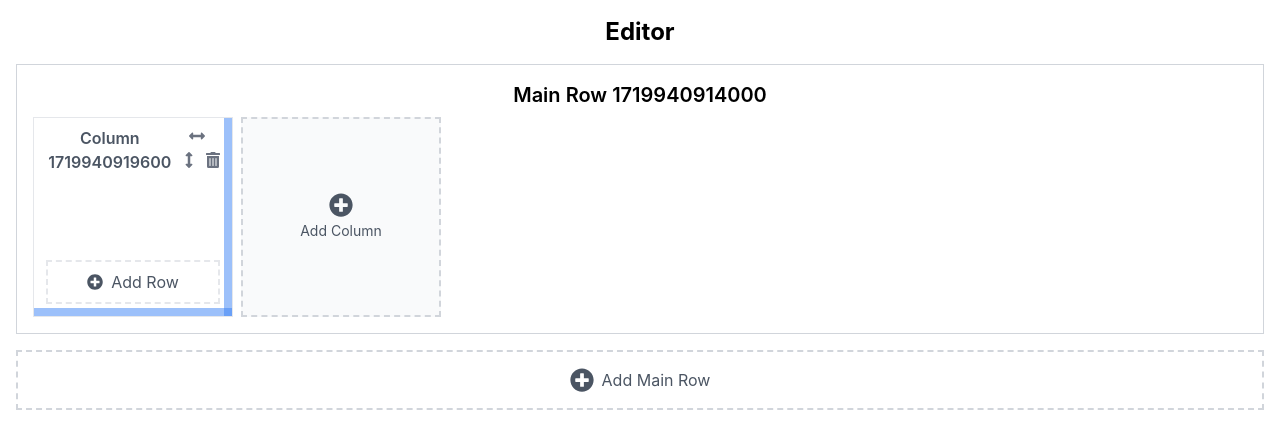
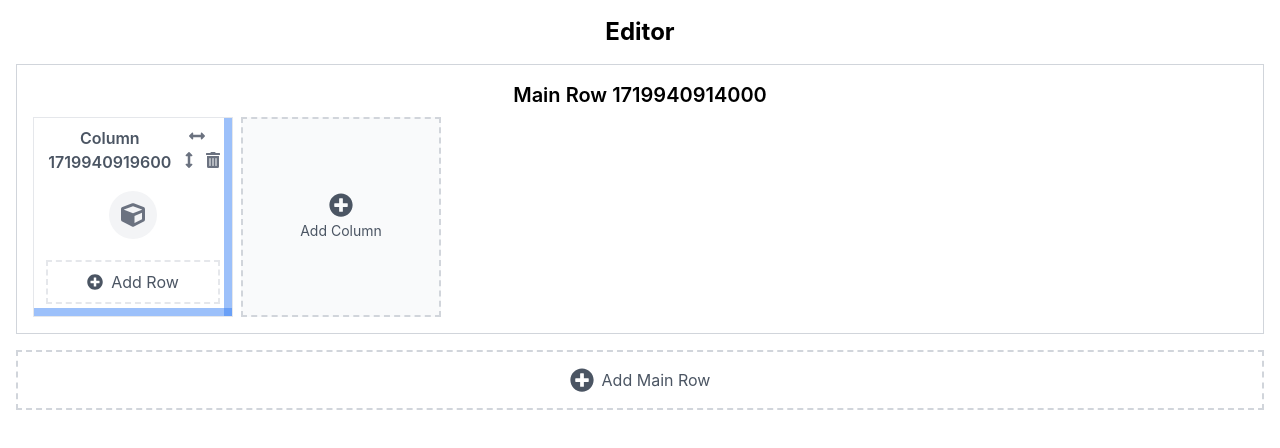
Before and after one commit to cyberjungle-io/subconnect, a React (Create React App) app: page / in a window 1280 px wide. Both pictures are taken after a click on the button "Add Column". Shown: the top 448 px of the page. Built offline with nearby package versions, Linux system fonts and the light colour scheme.

Commit message:
Added content modal and color picker

```diff
--- a/src/components/Editor/Column.jsx
+++ b/src/components/Editor/Column.jsx
@@ -1,16 +1,21 @@
-import React from "react";
+import React, { useState } from "react";
 import {
   FaTrashAlt,
   FaArrowsAltH,
   FaArrowsAltV,
   FaPlusCircle,
+  FaPalette,
+  FaCube,
 } from "react-icons/fa";
 import UseEditor from "../../hooks/useEditor";
 import ErrorBoundary from "../common/ErrorBoundary";
 import ResizeHandle from "./ResizeHandle";
 import AddColumnButton from "./AddColumnButton";
+import Modal from "../common/Modal";
+import ColorPicker from "../common/ColorPicker";
 
 const Column = ({ column, rowIndex, path = [], nestingLevel = 0 }) => {
+  const [isModalOpen, setIsModalOpen] = useState(false);
   const {
     columnWidths,
     columnHeights,
@@ -22,6 +27,7 @@ const Column = ({ column, rowIndex, path = [], nestingLevel = 0 }) => {
     addColumn,
     expandColumnWidth,
     expandColumnHeight,
+    updateColumnColor,
   } = UseEditor();
 
   const borderColor = `border-${
@@ -38,6 +44,14 @@ const Column = ({ column, rowIndex, path = [], nestingLevel = 0 }) => {
     console.log('Expanding height for column:', { id: column.id, rowIndex, path });
     expandColumnHeight(column.id, rowIndex, path);
   };
+  const handleColorSelect = (color) => {
+    updateColumnColor(column.id, color);
+    setIsModalOpen(false);
+  };
+
+  const hasRows = column.rows.length > 0;
+  const hasContent = column.content || column.color; // Adjust this based on how you're storing content
+  const shouldShowTopLeftButton = hasRows || hasContent;
 
   return (
     <ErrorBoundary>
@@ -47,6 +61,7 @@ const Column = ({ column, rowIndex, path = [], nestingLevel = 0 }) => {
         style={{
           width: `${columnWidths[column.id]}px`,
           height: `${columnHeights[column.id]}px`,
+          backgroundColor: column.color || 'transparent',
         }}
       >
         {/* Column Header */}
@@ -79,9 +94,23 @@ const Column = ({ column, rowIndex, path = [], nestingLevel = 0 }) => {
           </div>
         </div>
 
+        {/* Content Picker Button */}
+        {shouldShowTopLeftButton ? (
+          <div className="absolute top-2 left-2 z-10">
+            <button
+              onClick={() => setIsModalOpen(true)}
+              className="p-2 bg-gray-100 rounded-full text-gray-500 hover:bg-gray-200 hover:text-gray-700 transition-colors"
+              title="Add content"
+            >
+              <FaCube size={16} />
+            </button>
+          </div>
+        ) : null}
+
         {/* Scrollable Content Area */}
-        <div className="flex-grow overflow-auto p-2">
-          {column.rows.map((row, idx) => (
+        <div className="flex-grow overflow-auto p-2 relative">
+          {hasRows ? (
+            column.rows.map((row, idx) => (
               <div
                 key={row.id}
                 className="border border-gray-300 p-2 mb-2 bg-gray-50"
@@ -118,10 +147,31 @@ const Column = ({ column, rowIndex, path = [], nestingLevel = 0 }) => {
                   />
                 </div>
               </div>
-          ))}
+            ))
+          ) : !hasContent ? (
+            <div className="flex items-center justify-center h-full">
+              {/* Content Picker Button (centered when no content and no rows) */}
+              <button
+                onClick={() => setIsModalOpen(true)}
+                className="p-3 bg-gray-100 rounded-full text-gray-500 hover:bg-gray-200 hover:text-gray-700 transition-colors"
+                title="Add content"
+              >
+                <FaCube size={24} />
+              </button>
+            </div>
+          ) : null}
+
+          {/* Display content here if it exists */}
+          {hasContent && !hasRows && (
+            <div className="h-full flex items-center justify-center">
+              {/* Replace this with actual content rendering */}
+              <span className="text-gray-500">Content goes here</span>
+            </div>
+          )}
         </div>
 
-        <div className="p-3 ">
+        {/* Add Row Button (always present) */}
+        <div className="p-3">
           <button
             onClick={handleAddRow}
             className={`flex items-center justify-center w-full border-2 border-dashed ${borderColor} p-2 ${textColor} hover:bg-gray-50 transition-colors`}
@@ -139,6 +189,10 @@ const Column = ({ column, rowIndex, path = [], nestingLevel = 0 }) => {
           onMouseDown={(e) => handleResizeStart(e, column.id, true)}
           isVertical={true}
         />
+
+        <Modal isOpen={isModalOpen} onClose={() => setIsModalOpen(false)}>
+          <ColorPicker onColorSelect={handleColorSelect} />
+        </Modal>
       </div>
     </ErrorBoundary>
   );
--- /dev/null
+++ b/src/components/common/ColorPicker.jsx
@@ -0,0 +1,33 @@
+import React from 'react';
+
+const COLORS = [
+  { name: 'Red', value: '#FF0000' },
+  { name: 'Blue', value: '#0000FF' },
+  { name: 'Green', value: '#00FF00' },
+  { name: 'Yellow', value: '#FFFF00' },
+  { name: 'Purple', value: '#800080' },
+  { name: 'Orange', value: '#FFA500' },
+];
+
+const ColorPicker = ({ onColorSelect }) => {
+  return (
+    <div>
+      <h2 className="text-xl font-bold mb-4">Select Column Color</h2>
+      <div className="grid grid-cols-3 gap-4">
+        {COLORS.map((color) => (
+          <button
+            key={color.name}
+            onClick={() => onColorSelect(color.value)}
+            className="p-4 rounded transition-transform transform hover:scale-105"
+            style={{ backgroundColor: color.value }}
+            title={color.name}
+          >
+            <span className="sr-only">{color.name}</span>
+          </button>
+        ))}
+      </div>
+    </div>
+  );
+};
+
+export default ColorPicker;
--- /dev/null
+++ b/src/components/common/Modal.jsx
@@ -0,0 +1,23 @@
+import React from 'react';
+
+const Modal = ({ isOpen, onClose, children }) => {
+  if (!isOpen) return null;
+
+  return (
+    <div className="fixed inset-0 bg-black bg-opacity-50 flex items-center justify-center z-50">
+      <div className="bg-white p-6 rounded-lg shadow-lg max-w-md w-full">
+        <button
+          onClick={onClose}
+          className="float-right text-gray-500 hover:text-gray-700"
+        >
+          &times;
+        </button>
+        <div className="clear-both">
+          {children}
+        </div>
+      </div>
+    </div>
+  );
+};
+
+export default Modal;
--- a/src/features/editorSlice.js
+++ b/src/features/editorSlice.js
@@ -1,4 +1,4 @@
-import { createSlice } from '@reduxjs/toolkit';
+import { createSlice } from "@reduxjs/toolkit";
 
 const initialState = {
   mainRows: [{ id: Date.now(), columns: [] }],
@@ -8,61 +8,70 @@ const initialState = {
 };
 
 const editorSlice = createSlice({
-  name: 'editor',
+  name: "editor",
   initialState,
   reducers: {
     addColumn: (state, action) => {
-      console.log('addColumn action payload:', action.payload);
-      console.log('Current state:', JSON.parse(JSON.stringify(state)));
+      console.log("addColumn action payload:", action.payload);
+      console.log("Current state:", JSON.parse(JSON.stringify(state)));
 
       const { rowIndex, path = [] } = action.payload;
 
-      if (rowIndex === undefined || rowIndex < 0 || rowIndex >= state.mainRows.length) {
-        console.error('Invalid rowIndex in addColumn:', rowIndex);
+      if (
+        rowIndex === undefined ||
+        rowIndex < 0 ||
+        rowIndex >= state.mainRows.length
+      ) {
+        console.error("Invalid rowIndex in addColumn:", rowIndex);
         return;
       }
 
       let current = state.mainRows[rowIndex];
-      console.log('Initial current:', current);
+      console.log("Initial current:", current);
 
       for (let i = 0; i < path.length; i += 2) {
         if (!current || !current.columns) {
-          console.error('Invalid path in addColumn at step', i);
+          console.error("Invalid path in addColumn at step", i);
           return;
         }
-        const columnIndex = current.columns.findIndex(col => col.id === path[i]);
+        const columnIndex = current.columns.findIndex(
+          (col) => col.id === path[i]
+        );
         if (columnIndex === -1) {
-          console.error('Column not found in addColumn at step', i);
+          console.error("Column not found in addColumn at step", i);
           return;
         }
         current = current.columns[columnIndex];
         if (i + 1 < path.length) {
           if (!current.rows || !current.rows[path[i + 1]]) {
-            console.error('Invalid row in addColumn at step', i + 1);
+            console.error("Invalid row in addColumn at step", i + 1);
             return;
           }
           current = current.rows[path[i + 1]];
         }
-        console.log('Current after step', i, ':', current);
+        console.log("Current after step", i, ":", current);
       }
 
       const newColumnId = Date.now();
       if (!current.columns) {
-        console.log('Creating new columns array');
+        console.log("Creating new columns array");
         current.columns = [];
       }
       current.columns.push({ id: newColumnId, rows: [] });
       state.columnWidths[newColumnId] = 200;
       state.columnHeights[newColumnId] = 200;
 
-      console.log('Final state after addColumn:', JSON.parse(JSON.stringify(state)));
+      console.log(
+        "Final state after addColumn:",
+        JSON.parse(JSON.stringify(state))
+      );
     },
     addRow: (state, action) => {
       const { rowIndex, path } = action.payload;
       let current = state.mainRows[rowIndex].columns;
 
       for (let i = 0; i < path.length; i += 2) {
-        const columnIndex = current.findIndex(col => col.id === path[i]);
+        const columnIndex = current.findIndex((col) => col.id === path[i]);
         if (i === path.length - 1) {
           current[columnIndex].rows.push({ id: Date.now(), columns: [] });
         } else {
@@ -78,11 +87,13 @@ const editorSlice = createSlice({
       let current = state.mainRows[rowIndex].columns;
 
       for (let i = 0; i < path.length - 1; i += 2) {
-        const columnIndex = current.findIndex(col => col.id === path[i]);
+        const columnIndex = current.findIndex((col) => col.id === path[i]);
         current = current[columnIndex].rows[path[i + 1]].columns;
       }
 
-      const columnIndex = current.findIndex(col => col.id === path[path.length - 1]);
+      const columnIndex = current.findIndex(
+        (col) => col.id === path[path.length - 1]
+      );
       current.splice(columnIndex, 1);
     },
     deleteRow: (state, action) => {
@@ -90,11 +101,13 @@ const editorSlice = createSlice({
       let current = state.mainRows[rowIndex].columns;
 
       for (let i = 0; i < path.length - 2; i += 2) {
-        const columnIndex = current.findIndex(col => col.id === path[i]);
+        const columnIndex = current.findIndex((col) => col.id === path[i]);
         current = current[columnIndex].rows[path[i + 1]].columns;
       }
 
-      const columnIndex = current.findIndex(col => col.id === path[path.length - 2]);
+      const columnIndex = current.findIndex(
+        (col) => col.id === path[path.length - 2]
+      );
       current[columnIndex].rows.splice(path[path.length - 1], 1);
     },
     updateColumnSize: (state, action) => {
@@ -106,9 +119,27 @@ const editorSlice = createSlice({
       const { containerId, width } = action.payload;
       state.containerWidths[containerId] = width;
     },
+    updateColumnColor: (state, action) => {
+      const { columnId, color } = action.payload;
+      const column = findColumn(state.mainRows, columnId);
+      if (column) {
+        column.color = color;
+      }
+    },
   },
 });
-
+const findColumn = (rows, columnId) => {
+  for (const row of rows) {
+    for (const column of row.columns) {
+      if (column.id === columnId) return column;
+      if (column.rows) {
+        const foundInNested = findColumn(column.rows, columnId);
+        if (foundInNested) return foundInNested;
+      }
+    }
+  }
+  return null;
+};
 export const {
   addColumn,
   addRow,
@@ -116,7 +147,8 @@ export const {
   deleteRow,
   updateColumnSize,
   updateContainerWidth,
-  addMainRow
+  addMainRow,
+  updateColumnColor,
 } = editorSlice.actions;
 
 export default editorSlice.reducer;
--- a/src/hooks/useEditor.js
+++ b/src/hooks/useEditor.js
@@ -7,6 +7,7 @@ import {
   deleteRow,
   updateColumnSize,
   updateContainerWidth,
+  updateColumnColor,
 } from "../features/editorSlice";
 
 
@@ -25,6 +26,10 @@ const useEditor = () => {
     },
     [dispatch]
   );
+
+  const handleUpdateColumnColor = useCallback((columnId, color) => {
+    dispatch(updateColumnColor({ columnId, color }));
+  }, [dispatch]);
 
   const handleAddRow = useCallback(
     (rowIndex, path = []) => {
@@ -180,6 +185,7 @@ const useEditor = () => {
     isResizing,
     manuallyResizedColumns,
     resetColumnManualResize,
+    updateColumnColor: handleUpdateColumnColor,
   };
 };
 
```
Lines whose indentation alone changed are shown as unchanged.
